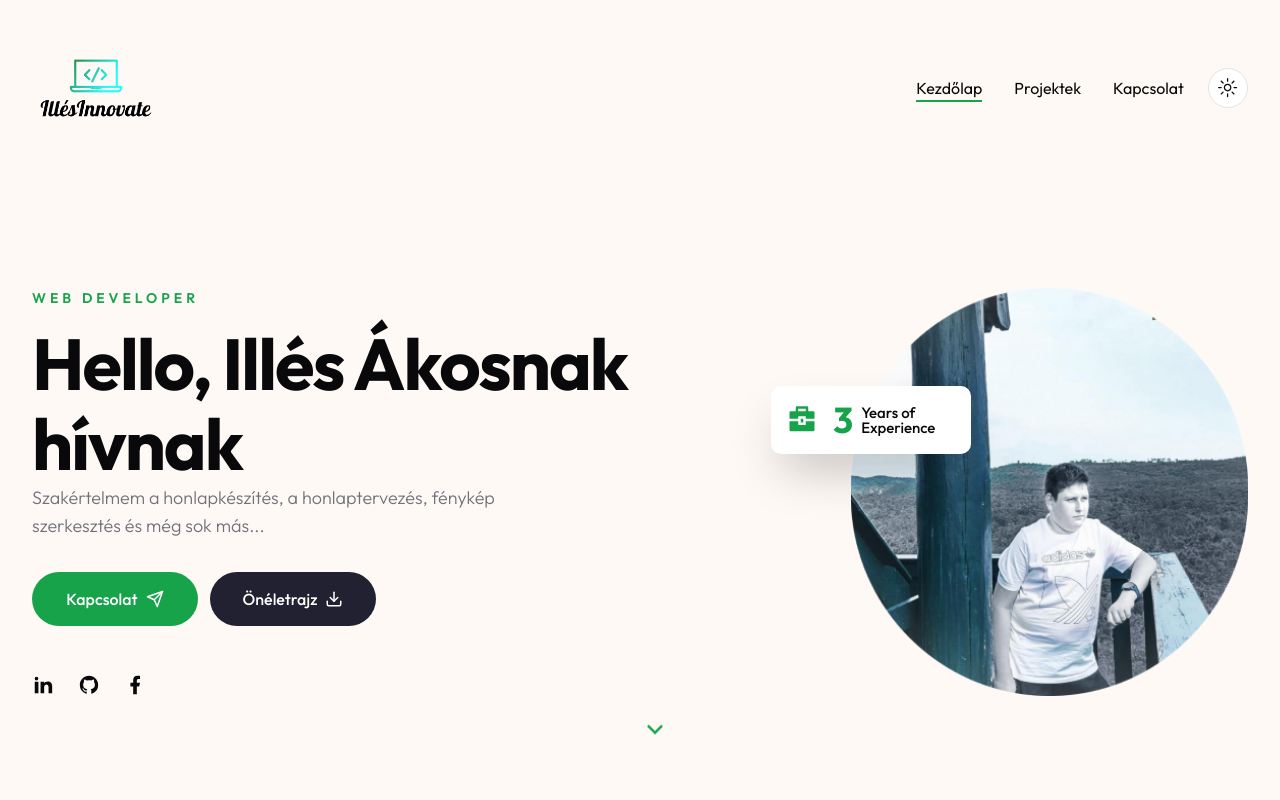
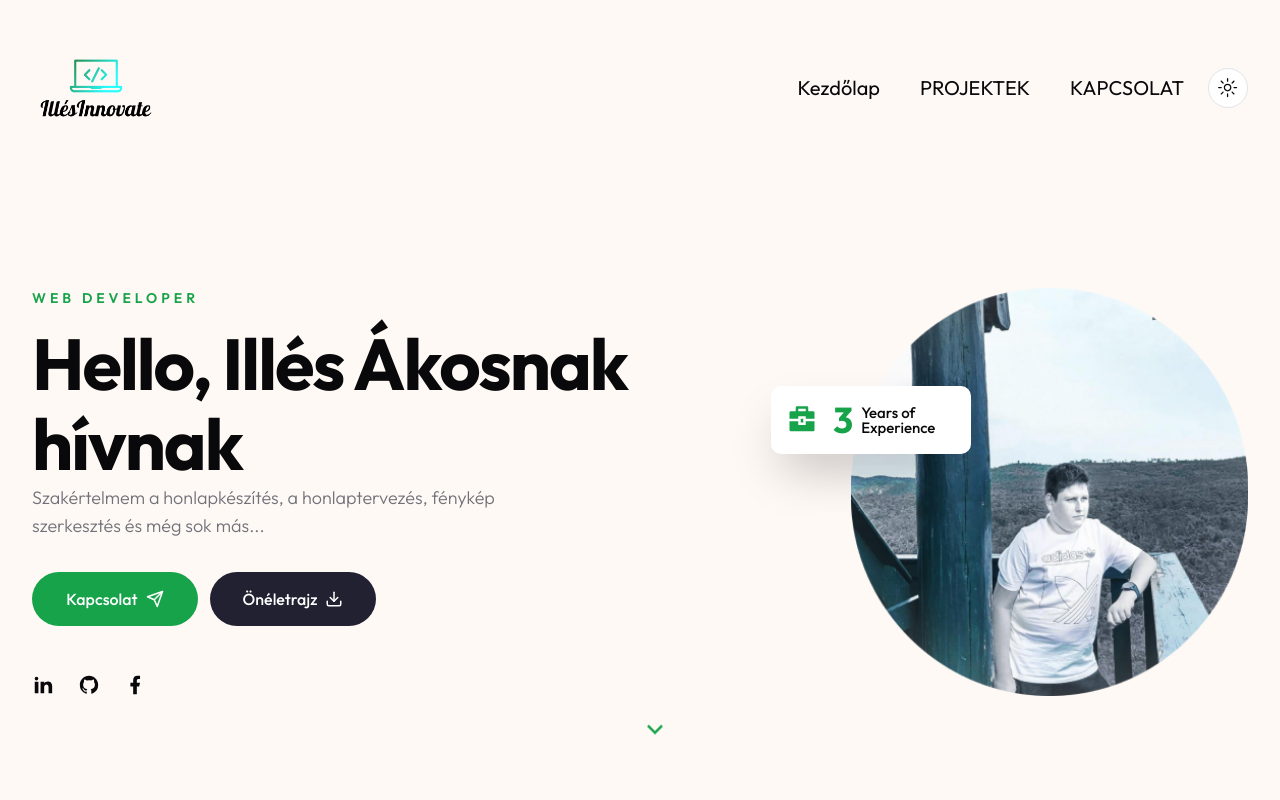
Before and after one commit to Reno0vacio/portfolio, a Next.js app: page / in a window 1280 px wide. Shown: the top 800 px of the page. Built offline with nearby package versions, Linux system fonts and the light colour scheme.

Commit message:
1.2
Navbar szerkesztése, slidebar

```diff
--- a/app/globals.css
+++ b/app/globals.css
@@ -3,7 +3,7 @@
 @tailwind utilities;
 
 @layer base {
-@layer base {
+  @layer base {
     :root {
       --background: 0 0% 100%;
       --foreground: 240 10% 3.9%;
@@ -61,39 +61,37 @@
   }
 }
 
-.h1{
-  @apply text-6xl xl:text-[72px] xl:leading-[80px] tracking-[-2px] font-bold
+.h1 {
+  @apply text-6xl xl:text-[72px] xl:leading-[80px] tracking-[-2px] font-bold;
 }
 
-.h2{
-    @apply text-4xl font-bold
+.h2 {
+  @apply text-4xl font-bold;
 }
 
-.h3{
-  @apply text-3xl font-bold
+.h3 {
+  @apply text-3xl font-bold;
 }
 
-.subtitle{
-  @apply text-muted-foreground text-lg mb-8 font-light
+.subtitle {
+  @apply text-muted-foreground text-lg mb-8 font-light;
 }
 
-.badge{
-  @apply z-10 w-[200px] h-[68px] bg-white dark:backdrop-blur-[44px] shadow-2xl p-4 rounded-[10px] flex items-center gap-x-4
+.badge {
+  @apply z-10 w-[200px] h-[68px] bg-white dark:backdrop-blur-[44px] shadow-2xl p-4 rounded-[10px] flex items-center gap-x-4;
 }
 
-.section-title{
-  @apply text-xl font-bold relative w-max flex items-center justify-between gap-x-3 before:bg-dots_light before:dark:bg-dots_dark before:bg-no-repeat before:bg-center before:w-[24px] before:h-[24px]
+.section-title {
+  @apply text-xl font-bold relative w-max flex items-center justify-between gap-x-3 before:bg-dots_light before:dark:bg-dots_dark before:bg-no-repeat before:bg-center before:w-[24px] before:h-[24px];
 }
 
 @media (min-width: 768px) {
-  .section-title{
-    @apply text-4xl font-bold relative w-max flex items-center justify-between gap-x-3 before:bg-dots_light before:dark:bg-dots_dark before:bg-no-repeat before:bg-center before:w-[24px] before:h-[24px]
+  .section-title {
+    @apply text-4xl font-bold relative w-max flex items-center justify-between gap-x-3 before:bg-dots_light before:dark:bg-dots_dark before:bg-no-repeat before:bg-center before:w-[24px] before:h-[24px];
   }
 }
 
-
-
-.profileimg{
+.profileimg {
   top: 15%;
 }
 
@@ -104,6 +102,27 @@
 /* swiper bullets styles */
 .swiper-horizontal > .section-pagination-bullets .swiper-pagination-bullet,
 .swiper-pagination-horizontal.swiper-pagination-bullets
-  .swiper-pagination-bullet{
-    @apply bg-primary
+  .swiper-pagination-bullet {
+  @apply bg-primary;
 }
+
+::-webkit-scrollbar {
+  width: 0.5rem;
+}
+
+/* Track */
+::-webkit-scrollbar-track {
+  box-shadow: inset 0 0 5px grey;
+  border-radius: 10px;
+}
+
+/* Handle */
+::-webkit-scrollbar-thumb {
+  background: #16a34a;
+  border-radius: 10px;
+}
+
+/* Handle on hover */
+::-webkit-scrollbar-thumb:hover {
+  background: #16a34a;
+}
--- a/components/Header.jsx
+++ b/components/Header.jsx
@@ -37,12 +37,13 @@ const Header = () => {
               linkStyles="relative hover:text-primary transition-all"
               underlineStyles="absolute left-0 top-full h-[2px] bg-primary w-full"
             />
+            {/* <Nav /> */}
             <ThemeToggler />
 
             {/* mobile nav */}
-            <div className="xl:hidden">
+            {/* <div className="xl:hidden">
               <MobileNav />
-            </div>
+            </div> */}
           </div>
         </div>
       </div>
--- a/components/Nav.jsx
+++ b/components/Nav.jsx
@@ -1,43 +1,86 @@
-import React from "react";
+import React, { useState } from "react";
 import Link from "next/link";
+import { AiOutlineClose, AiOutlineMenu } from "react-icons/ai";
 
-// next hooks
-import { usePathname } from "next/navigation";
-
-// framer motion
-import { motion } from "framer-motion";
-
-const links = [
-  { path: "/", name: "kezdőlap" },
-  { path: "/projects", name: "projektek" },
-  { path: "/contact", name: "kapcsolat" },
-];
+import Socials from "./Socials";
+import Logo from "./Logo";
 
 const Nav = ({ containerStyles, linkStyles, underlineStyles }) => {
-  const path = usePathname();
+  const [menuOpen, setMenuOpen] = useState(false);
+  const handleNav = () => {
+    setMenuOpen(!menuOpen);
+  };
+
   return (
-    <nav className={`${containerStyles}`}>
-      {links.map((link, index) => {
-        return (
-          <Link
-            href={link.path}
-            key={index}
-            className={`capitalize ${linkStyles}`}
-          >
-            {link.path === path && (
-              <motion.span
-                initial={{ y: "-100%" }}
-                animate={{ y: 0 }}
-                transition={{ type: "tween" }}
-                layoutId="underline"
-                className={`${underlineStyles}`}
-              />
-            )}
-            {link.name}
+    <div className="flex justify-between">
+      <nav className="hidden sm:flex">
+        <ul className="hidden sm:flex">
+          <Link href="/">
+            <li className="ml-10 hover:border-b text-xl">Kezdőlap</li>
           </Link>
-        );
-      })}
-    </nav>
+          <Link href="/projects">
+            <li className="ml-10 uppercase hover:border-b text-xl">
+              Projektek
+            </li>
+          </Link>
+          <Link href="/contact">
+            <li className="ml-10 uppercase hover:border-b text-xl">
+              Kapcsolat
+            </li>
+          </Link>
+        </ul>
+      </nav>
+
+      <div onClick={handleNav} className="sm:hidden cursor-pointer pl-24">
+        <AiOutlineMenu size={25} />
+      </div>
+
+      <div
+        className={
+          menuOpen
+            ? "fixed left-0 top-0 w-[65%] sm:hidden h-screen dark:bg-accent bg-[#fff] p-10 ease-in duration-500"
+            : "fixed left-[-100%] top-0 p-10 ease-in duration-500"
+        }
+      >
+        <div className="flex w-full items-center justify-end">
+          <div onClick={handleNav} className="sm:hidden cursor-pointer pl-24">
+            <AiOutlineClose size={25} />
+          </div>
+        </div>
+        <div className="h-[75%] flex flex-col items-center gap-y-4 justify-center">
+          <Logo />
+          <nav className="flex flex-col py-1">
+            <ul>
+              <Link href="/">
+                <li
+                  onClick={() => setMenuOpen(false)}
+                  className="py-4 cursor-pointer"
+                >
+                  Kezdőlap
+                </li>
+              </Link>
+              <Link href="/projects">
+                <li
+                  onClick={() => setMenuOpen(false)}
+                  className="py-4 cursor-pointer"
+                >
+                  Projektek
+                </li>
+              </Link>
+              <Link href="/contact">
+                <li
+                  onClick={() => setMenuOpen(false)}
+                  className="py-4 cursor-pointer"
+                >
+                  Kapcsolat
+                </li>
+              </Link>
+            </ul>
+          </nav>
+          <Socials containerStyles="flex gap-x-4" iconsStyles="text-2xl" />
+        </div>
+      </div>
+    </div>
   );
 };
 
--- a/components/ProjectCard.jsx
+++ b/components/ProjectCard.jsx
@@ -40,8 +40,12 @@ const ProjectCard = ({ project }) => {
           {project.category}
         </Badge>
         <h4 className="h4 mb-1">{project.name}</h4>
-        <p className="text-muted-foreground text-lg">{project.description}</p>
-        <p className="font-semibold italic text-lg">{project.github}</p>
+        <div className="max-h-[100px] overflow-y-clip pb-7">
+          <p className="text-muted-foreground text-lg">{project.description}</p>
+          <p className="font-semibold italic text-lg">
+            <a href={project.github}>{project.github}</a>
+          </p>
+        </div>
       </div>
     </Card>
   );
--- a/components/Service.jsx
+++ b/components/Service.jsx
@@ -46,7 +46,7 @@ const servicesData = [
 ];
 const Service = () => {
   return (
-    <section className="mb-12 xl:mb-36 pt-[21rem]">
+    <section className="mb-12 xl:mb-36">
       <div className="container mx-auto">
         <h2 className="section-title mb-12 xl:mb-24 text-center mx-auto">
           Szolgáltatások
```
